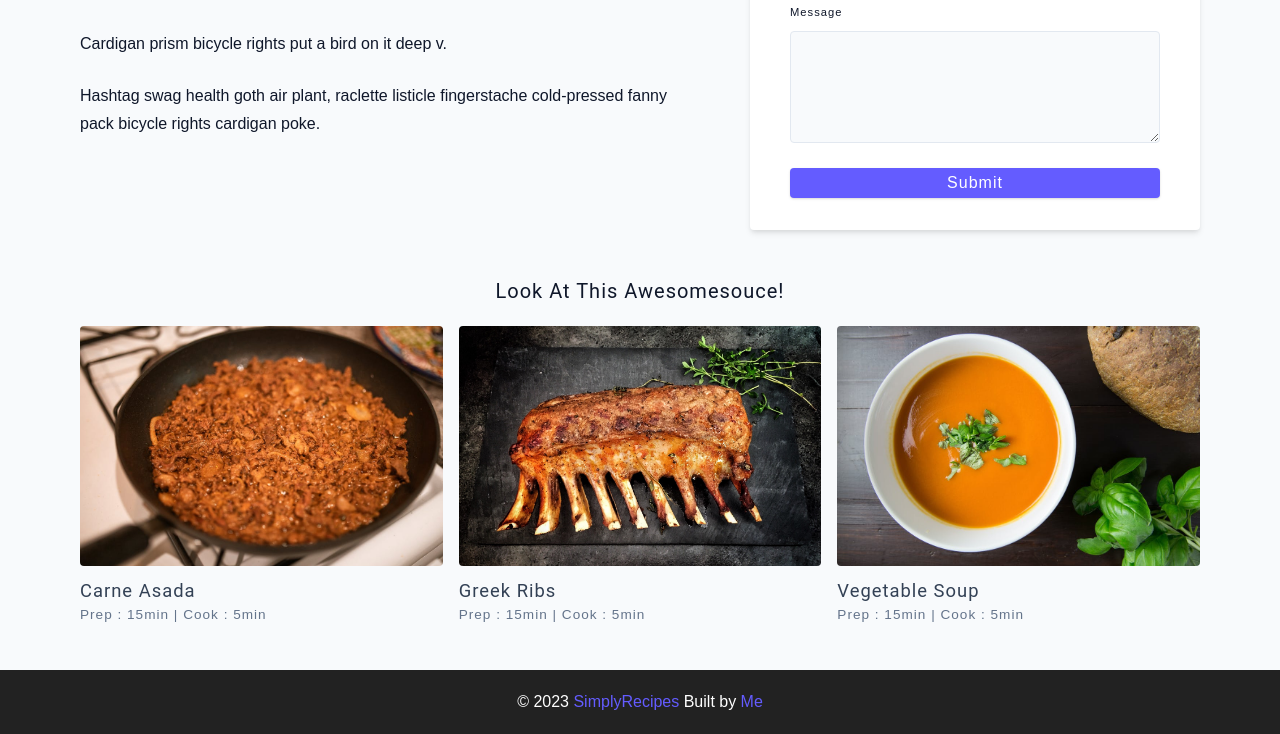
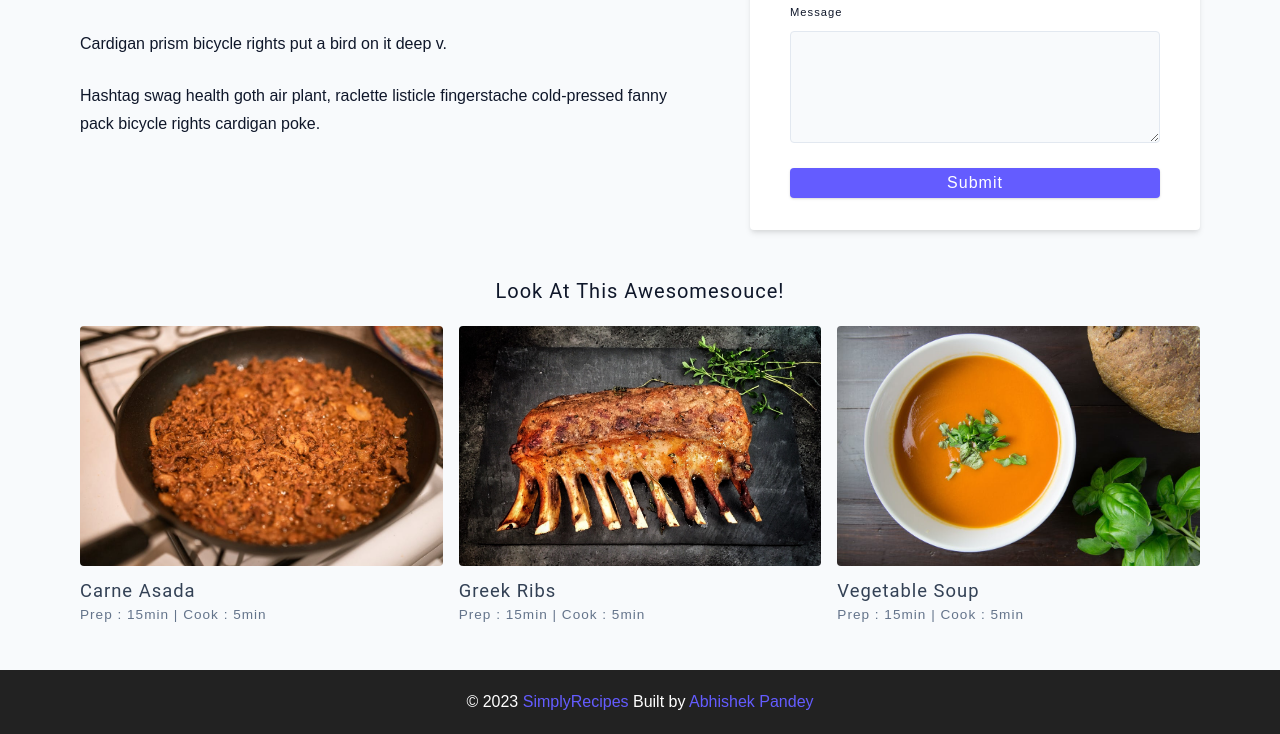
Before and after one commit to abhishek06-github/Recipe-website-using-html-and-css, a plain HTML site: page contact.html in a window 1280 px wide. Shown: the part 309-1043 px from the top of the page. Drawn offline with Linux system fonts and the light colour scheme.

Commit message:
Update contact.html

```diff
--- a/contact.html
+++ b/contact.html
@@ -139,7 +139,7 @@
       <p>
         &copy; <span id="date">2023</span>
         <span class="footer-logo">SimplyRecipes</span>
-        Built by <a href="#">Me</a>
+        Built by <a href="https://github.com/abhishek06-github">Abhishek Pandey</a>
       </p>
     </footer>
 
```
